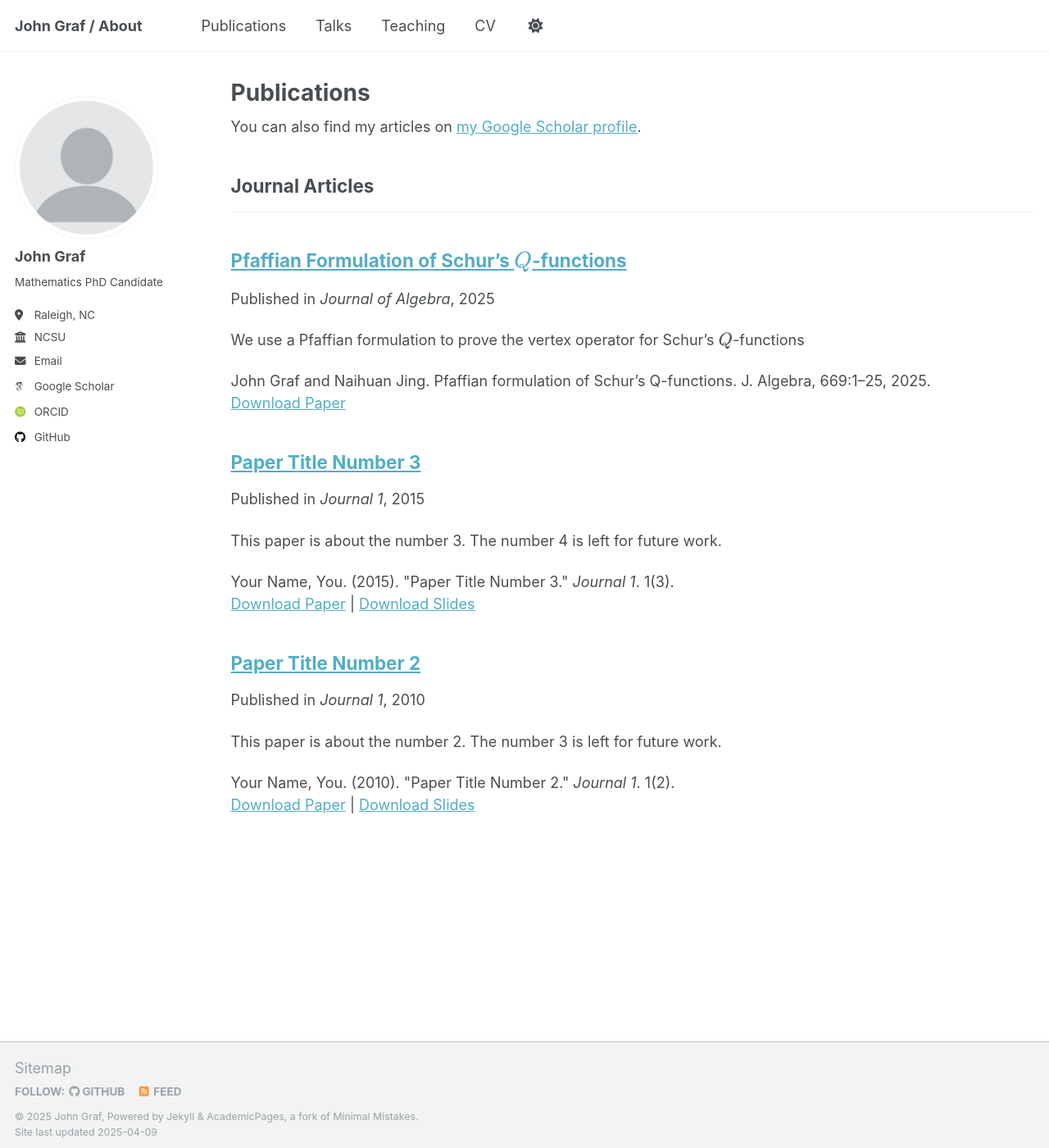
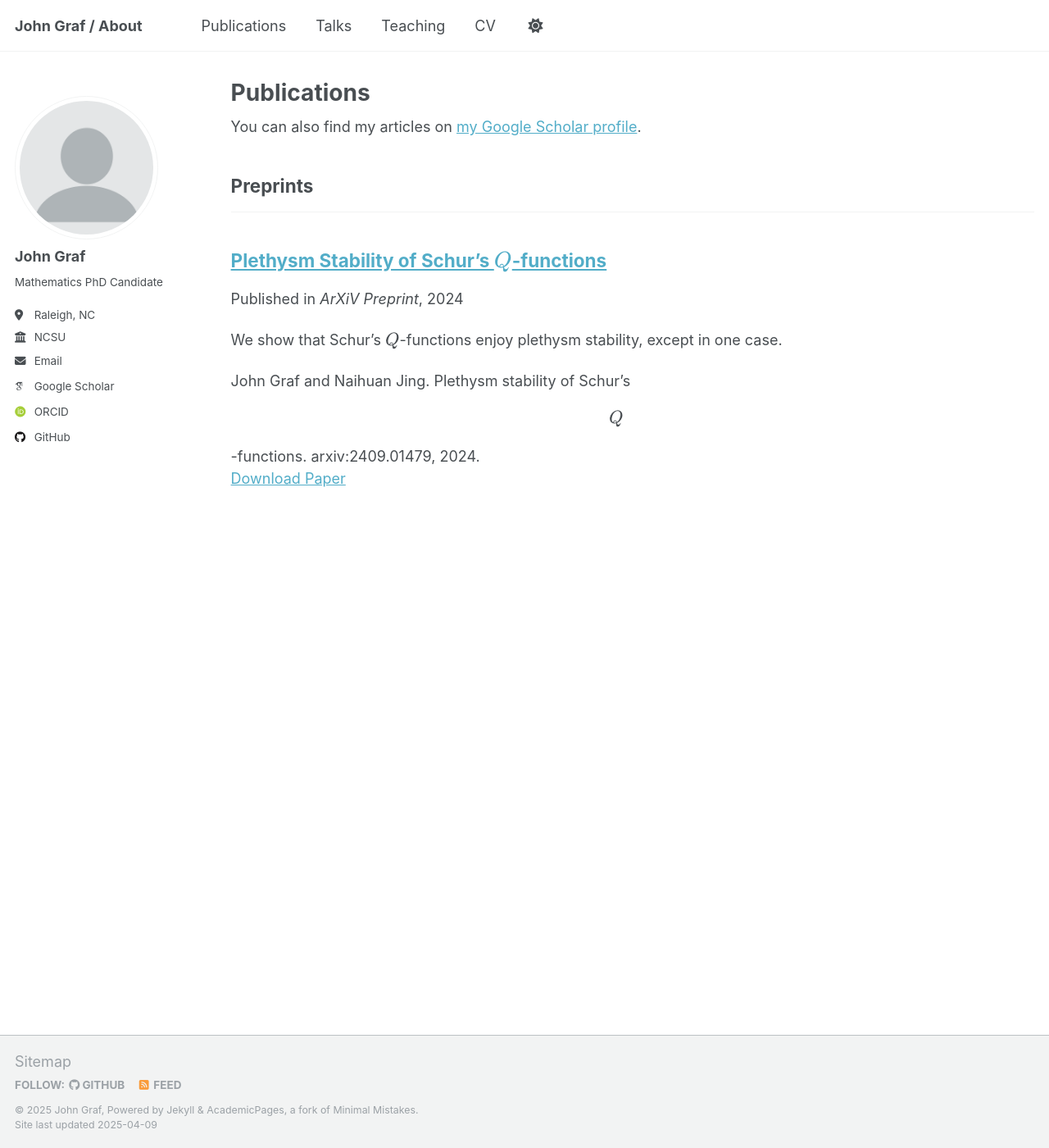
Before and after one commit to j-graf/j-graf.github.io, a Jekyll site: the page built from _pages/publications.html, in a window 1280 px wide and 1400 px high. Shown: the whole window at 82% size. Built offline with Jekyll 4.4.1, drawn with Linux system fonts in a browser that asks for light colours; some web fonts are replaced.

Commit message:
Update _config.yml

```diff
--- a/_config.yml
+++ b/_config.yml
@@ -77,11 +77,13 @@
 
 # Publication Category - The following the list of publication categories and their headings
 publication_category:
-  books:
+  book:
     title: 'Books'
-  manuscripts:
+  preprint:
+    title: 'Preprints'
+  article:
     title: 'Journal Articles'
-  conferences:
+  conference:
     title: 'Conference Papers'
 
 # Site Settings
```
